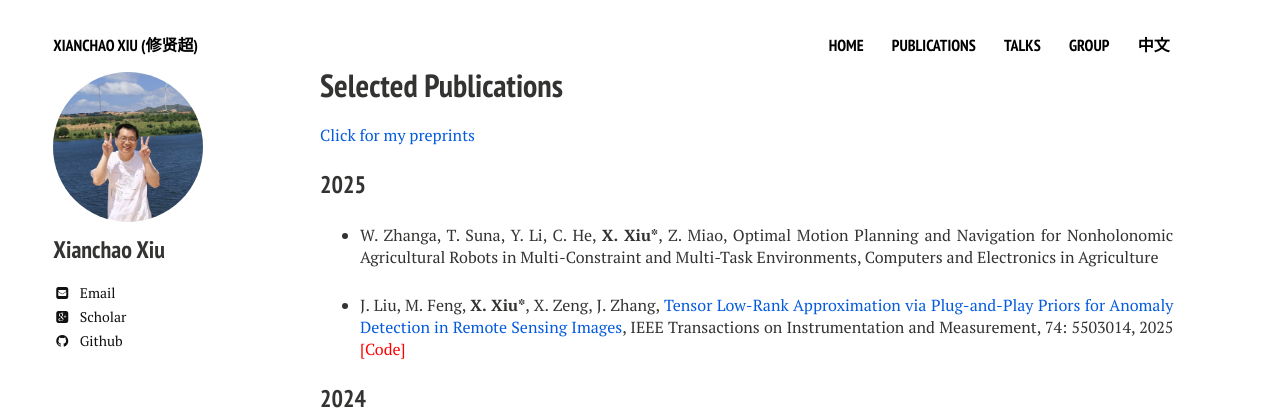
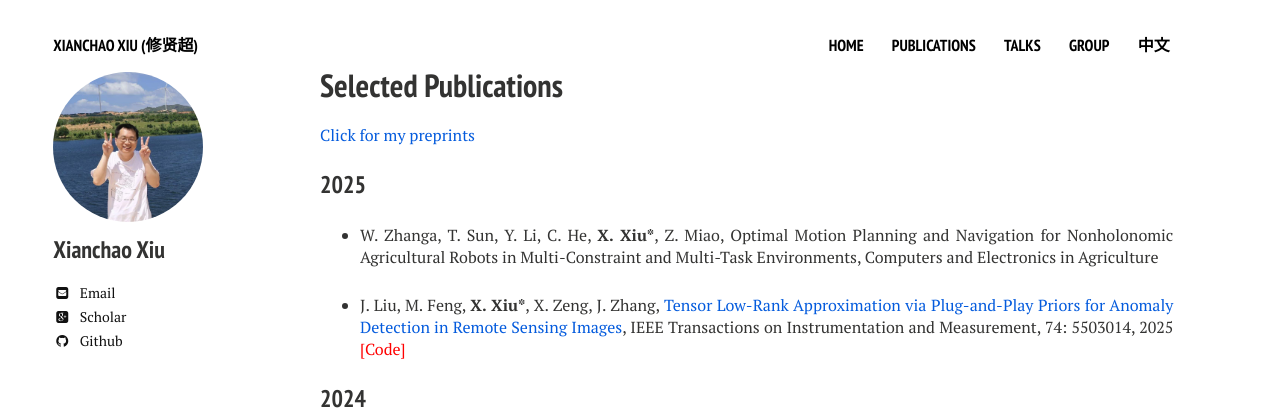
Before and after one commit to xianchaoxiu/xianchaoxiu.github.io, a Jekyll site: the page built from publications/index.md, in a window 1280 px wide. Shown: the top 419 px of the page. Built offline with Jekyll 4.4.1, drawn with Linux system fonts in a browser that asks for light colours; nearby versions of some CDN libraries.

Commit message:
Update index.md

```diff
--- a/publications/index.md
+++ b/publications/index.md
@@ -12,7 +12,7 @@ share: false
 
 ### 2025
 
-* W. Zhanga, T. Suna, Y. Li, C. He, <b>X. Xiu*</b>, Z. Miao, Optimal Motion Planning and Navigation for Nonholonomic Agricultural Robots in Multi-Constraint and Multi-Task Environments, Computers and Electronics in Agriculture
+* W. Zhanga, T. Sun, Y. Li, C. He, <b>X. Xiu*</b>, Z. Miao, Optimal Motion Planning and Navigation for Nonholonomic Agricultural Robots in Multi-Constraint and Multi-Task Environments, Computers and Electronics in Agriculture
 
 * J. Liu, M. Feng, <b>X. Xiu*</b>, X. Zeng, J. Zhang, <a href="https://ieeexplore.ieee.org/document/10935754" class="textlink" target="_blank">Tensor Low-Rank Approximation via Plug-and-Play Priors for Anomaly Detection in Remote Sensing Images</a>, IEEE Transactions on Instrumentation and Measurement, 74: 5503014, 2025 <a href="https://github.com/xianchaoxiu/PnP-TLRA" class="textlink" target="_blank" style="color: red;">[Code]</a>
 
```
